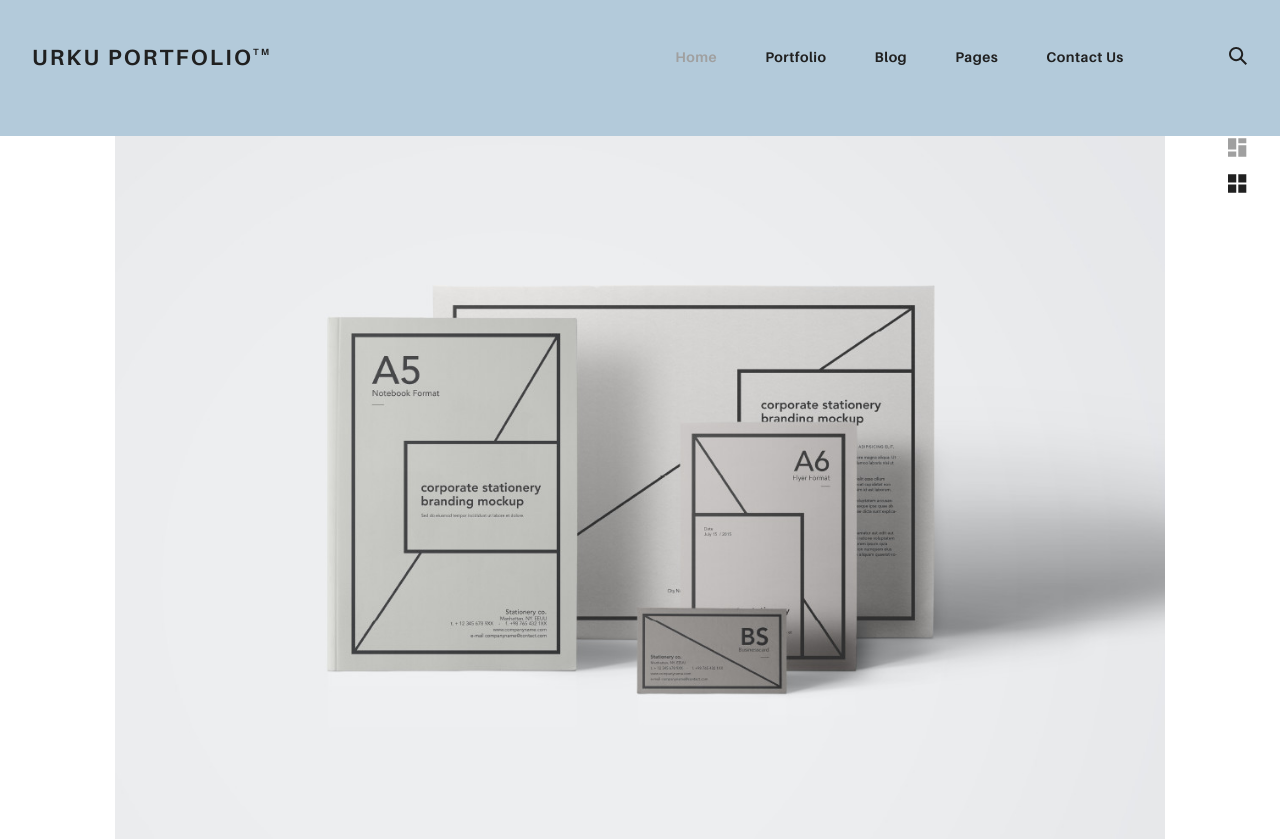
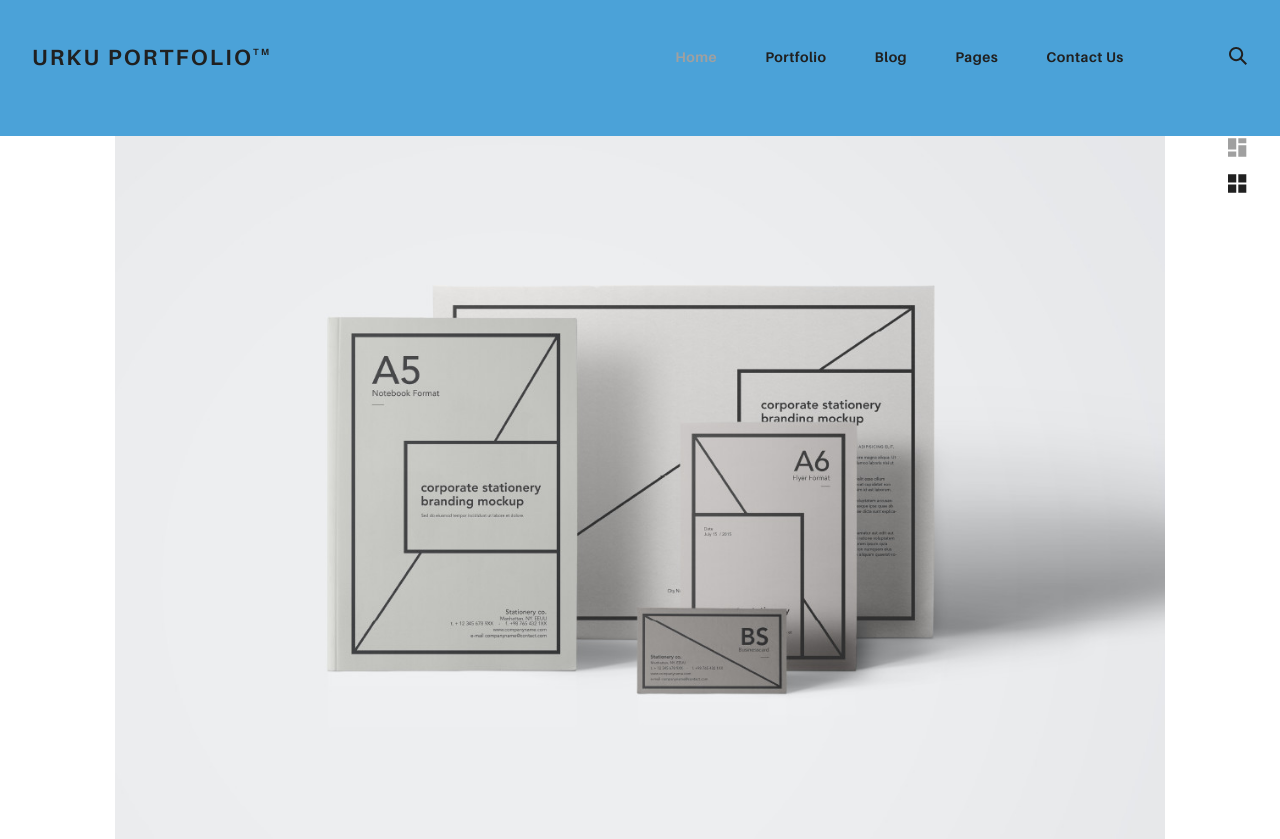
Before and after one commit to hammerto/hammerto.github.io, a plain HTML site: page index.html in a window 1280 px wide. Shown: the top 839 px of the page. Drawn offline with Linux system fonts and the light colour scheme.

Commit message:
Guardar color

```diff
--- a/assets/css/urku.css
+++ b/assets/css/urku.css
@@ -53,7 +53,7 @@ body {
 }
 
 .rk-header {
-  background-color: rgb(179, 202, 218);
+  background-color: rgb(75, 162, 216);
   position: relative;
   z-index: 5;
 }
```
